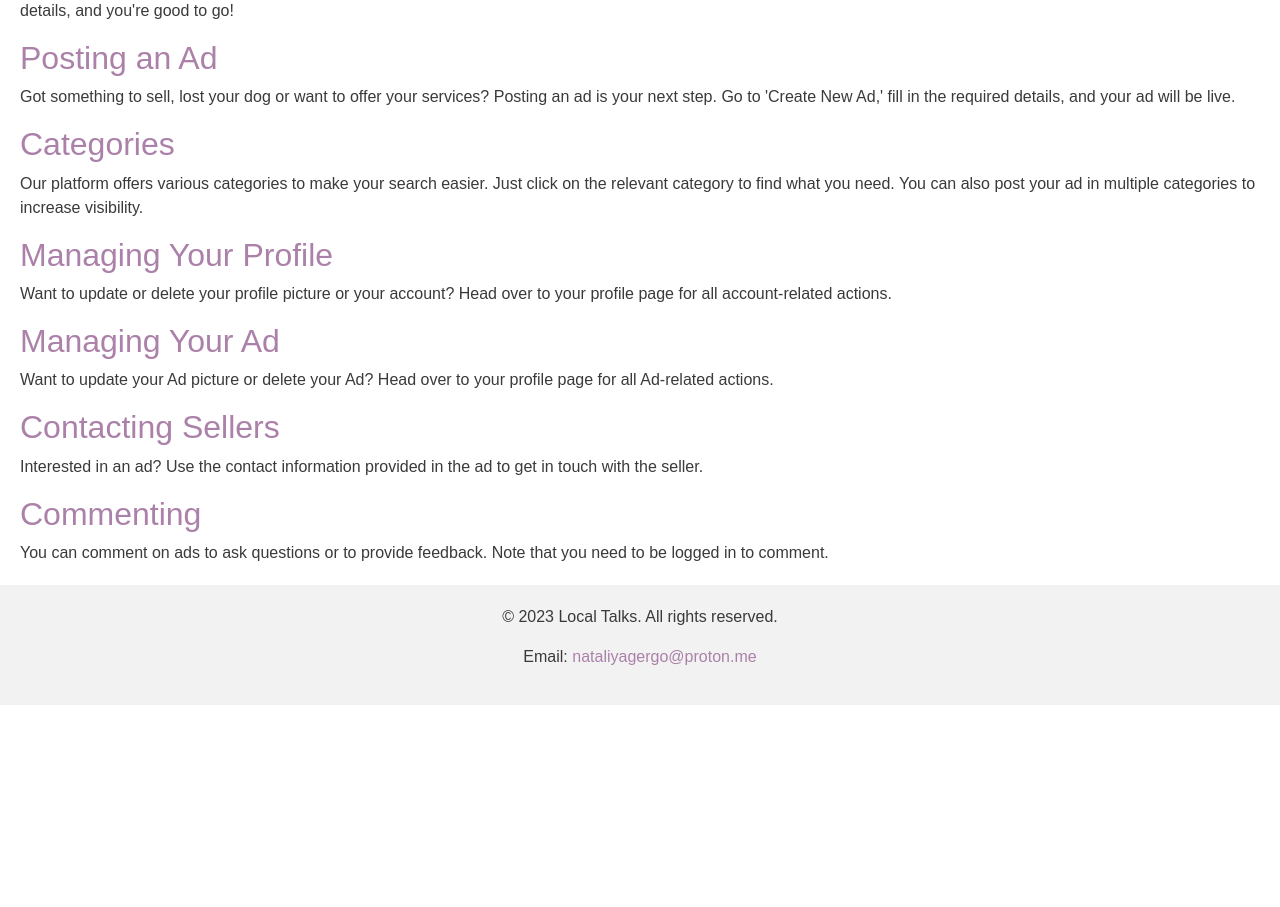
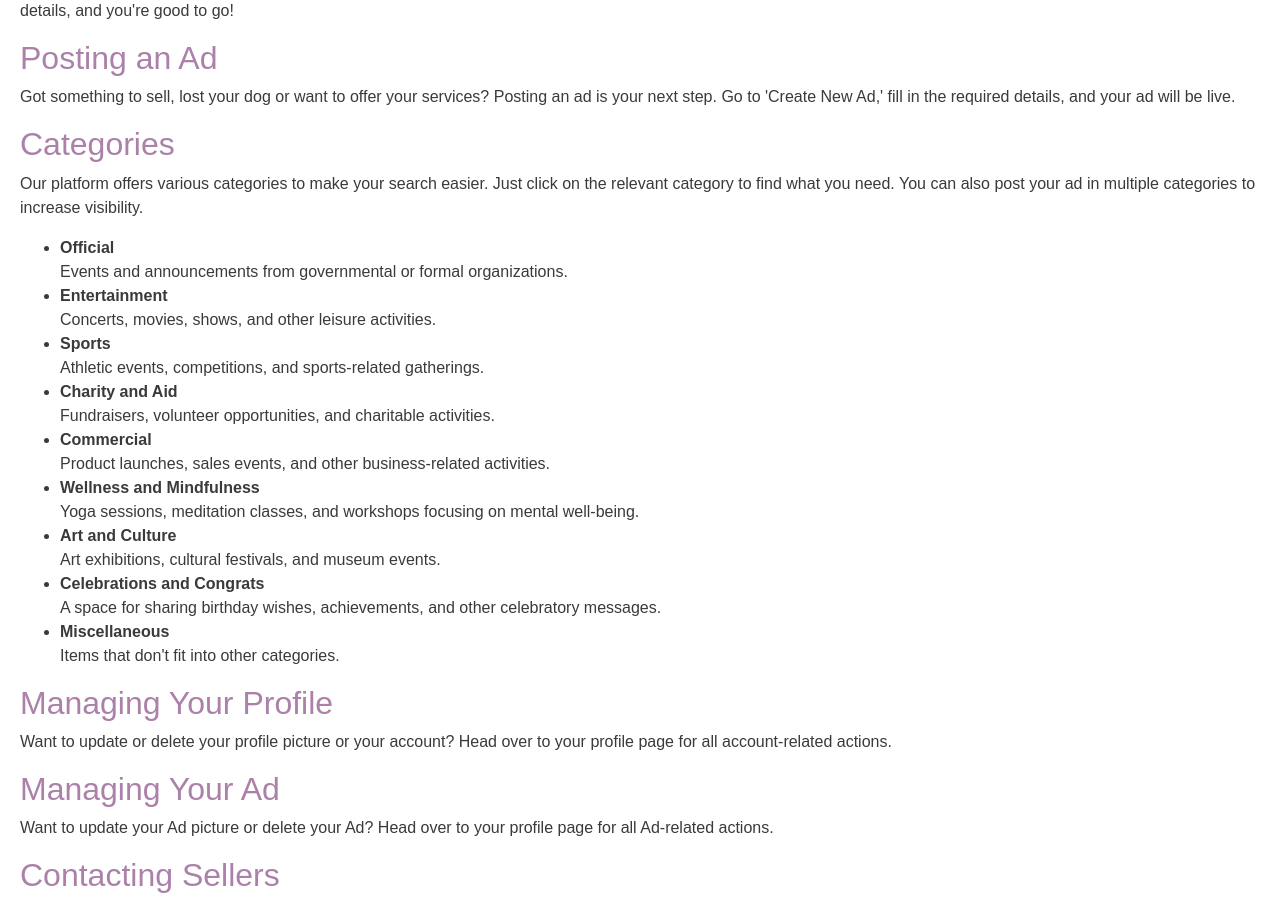
Before and after one commit to 1101712/Local-Talks, a Django app: page /how-it-works/ in a window 1280 px wide. Shown: the part 812-1719 px from the top of the page. Before the commit the page ends 1517 px from the top, so only its background shows below. Run offline with Django 4.2, Linux system fonts and the light colour scheme; some libraries are stand-ins or nearby versions.

Commit message:
Enhance User Interface and Experience
- Implement sorting by time of publication on profile page and category views.
- Make Edit and Delete buttons visible only for registered users.
- Unify button color across different user states.
- Add detailed category descriptions to How it Works section.
- Refactor _ad_list.html template to improve the presentation of ads.

```diff
--- a/localtalks/localtalks/static/localtalks/css/styles.css
+++ b/localtalks/localtalks/static/localtalks/css/styles.css
@@ -48,24 +48,14 @@ footer {
 }
 
 /* Кнопки */
-.btn-primary {
+.btn-custom {
     background-color: #ab81a9;
-    border-color: #ab81a9 !important;
+    border-color: #ab81a9;
 }
 
-.btn-secondary {
+.btn-custom:hover {
     background-color: #caca66;
-    border-color: #caca66 !important;
-}
-
-.btn-primary:hover, .btn-primary:focus, .btn-primary:active {
-    background-color: #caca66 !important;
-    border-color: #caca66 !important;
-}
-
-.btn-secondary:hover, .btn-secondary:focus, .btn-secondary:active {
-    background-color: #ab81a9 !important;
-    border-color: #ab81a9 !important;
+    border-color: #caca66;
 }
 
 .custom-margin {
@@ -122,9 +112,12 @@ footer {
 .ad-container {
     margin-bottom: 20px;
     padding-bottom: 10px;
-    border-bottom: 1px solid #ccc;
 }
+
 .ads-header {
     margin-bottom: 20px;
     padding-bottom: 10px;
 }
+.fas {
+    margin-right: 5px;
+}
--- a/localtalks/talks/templates/_ad_list.html
+++ b/localtalks/talks/templates/_ad_list.html
@@ -14,8 +14,13 @@
         {% else %}
             <p>No image uploaded</p>
         {% endif %}
+
+        {% if user.is_authenticated %}
+            <div class="ad-actions">
                 <a href="{% url 'ad_edit' ad.id %}" class="custom-color">Edit</a>
                 <a href="{% url 'ad_delete' ad.id %}" class="custom-color">Delete</a>
+            </div>
+        {% endif %}
     </li>
 {% endfor %}
 </ul>
--- a/localtalks/talks/templates/talks/base.html
+++ b/localtalks/talks/templates/talks/base.html
@@ -7,6 +7,7 @@
     <meta name="keywords" content="Local Events, Community Talks, Local Resources, Voluntary Help, Official Announcements, Commercial Ads, Sporting Events, Local Education, Arts and Culture, Community Help">
     <link rel="stylesheet" href="https://stackpath.bootstrapcdn.com/bootstrap/4.5.2/css/bootstrap.min.css">
     {% load static %}
+    <link rel="stylesheet" href="https://cdnjs.cloudflare.com/ajax/libs/font-awesome/6.0.0-beta3/css/all.min.css">
     <link rel="stylesheet" type="text/css" href="{% static 'localtalks/css/styles.css' %}">
     <title>Local Talks</title>
 
--- a/localtalks/talks/templates/talks/home.html
+++ b/localtalks/talks/templates/talks/home.html
@@ -6,9 +6,9 @@
 <div class="row">
     <div class="col-md-8">
         {% if user.is_authenticated %}
-            <a href="{% url 'ad_create' %}" class="btn btn-primary custom-margin" >Add Ad</a>
+            <a href="{% url 'ad_create' %}" class="btn btn-custom custom-margin" >Add Ad</a>
         {% else %}
-            <a href="{% url 'login' %}" class="btn btn-secondary custom-margin">Add Ad (Login Required)</a>
+            <a href="{% url 'login' %}" class="btn btn-custom custom-margin">Add Ad (Login Required)</a>
         {% endif %}
 
         <h2 class="custom1-color">Latest Ads</h2>
--- a/localtalks/talks/templates/talks/rules.html
+++ b/localtalks/talks/templates/talks/rules.html
@@ -13,7 +13,44 @@
 
 <h2 class="custom-color">Categories</h2>
 <p>Our platform offers various categories to make your search easier. Just click on the relevant category to find what you need. You can also post your ad in multiple categories to increase visibility.</p>
-
+<ul>
+  <li>
+    <strong>Official</strong><br>
+    Events and announcements from governmental or formal organizations.
+  </li>
+  <li>
+    <strong>Entertainment</strong><br>
+    Concerts, movies, shows, and other leisure activities.
+  </li>
+  <li>
+    <strong>Sports</strong><br>
+    Athletic events, competitions, and sports-related gatherings.
+  </li>
+  <li>
+    <strong>Charity and Aid</strong><br>
+    Fundraisers, volunteer opportunities, and charitable activities.
+  </li>
+  <li>
+    <strong>Commercial</strong><br>
+    Product launches, sales events, and other business-related activities.
+  </li>
+  <li>
+    <strong>Wellness and Mindfulness</strong><br>
+    Yoga sessions, meditation classes, and workshops focusing on mental well-being.
+  </li>
+  <li>
+    <strong>Art and Culture</strong><br>
+    Art exhibitions, cultural festivals, and museum events.
+  </li>
+  <li>
+    <strong>Celebrations and Congrats</strong><br>
+    A space for sharing birthday wishes, achievements, and other celebratory messages.
+  </li>
+  <li>
+    <strong>Miscellaneous</strong><br>
+    Items that don't fit into other categories.
+  </li>
+</ul>
 <h2 class="custom-color">Managing Your Profile</h2>
 <p>Want to update or delete your profile picture or  your account? Head over to your profile page for all account-related actions.</p>
 
--- a/localtalks/talks/views.py
+++ b/localtalks/talks/views.py
@@ -124,7 +124,7 @@ class ProfileView(LoginRequiredMixin, TemplateView):
 
     def get_context_data(self, **kwargs):
         context = super().get_context_data(**kwargs)
-        context['ads'] = Ad.objects.filter(author=self.request.user)
+        context['ads'] = Ad.objects.filter(author=self.request.user).order_by('-date_posted')
         return context
 
 class ProfileEditView(LoginRequiredMixin, UpdateView):
@@ -198,7 +198,7 @@ class AdsByCategoryView(ListView):
     context_object_name = 'ads'
 
     def get_queryset(self):
-        return Ad.objects.filter(categories__name=self.kwargs['category_name'])
+        return Ad.objects.filter(categories__name=self.kwargs['category_name']).order_by('-date_posted')
 
 class RulesView(View):
     def get(self, request):
```
Also changed, not shown: 1 other file. Lines whose indentation alone changed are shown as unchanged.
